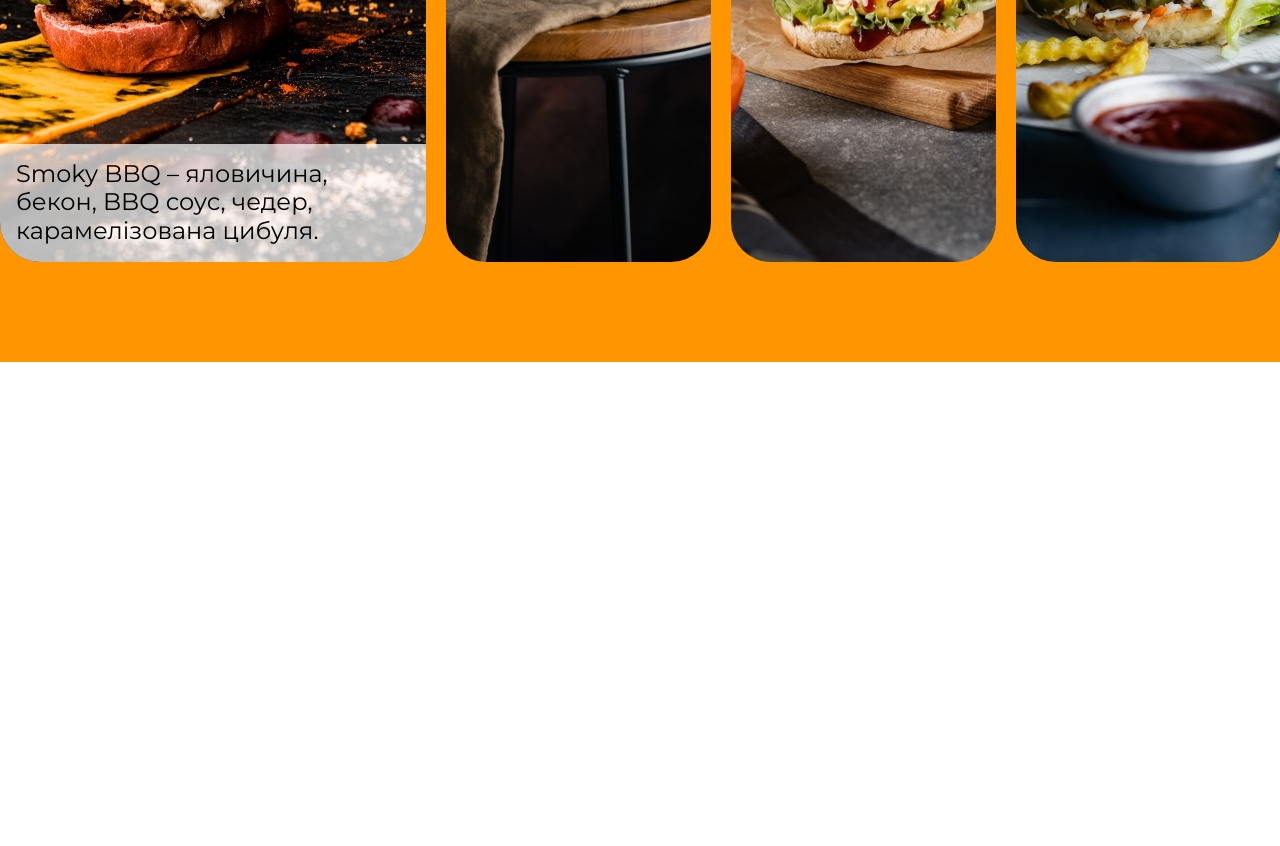
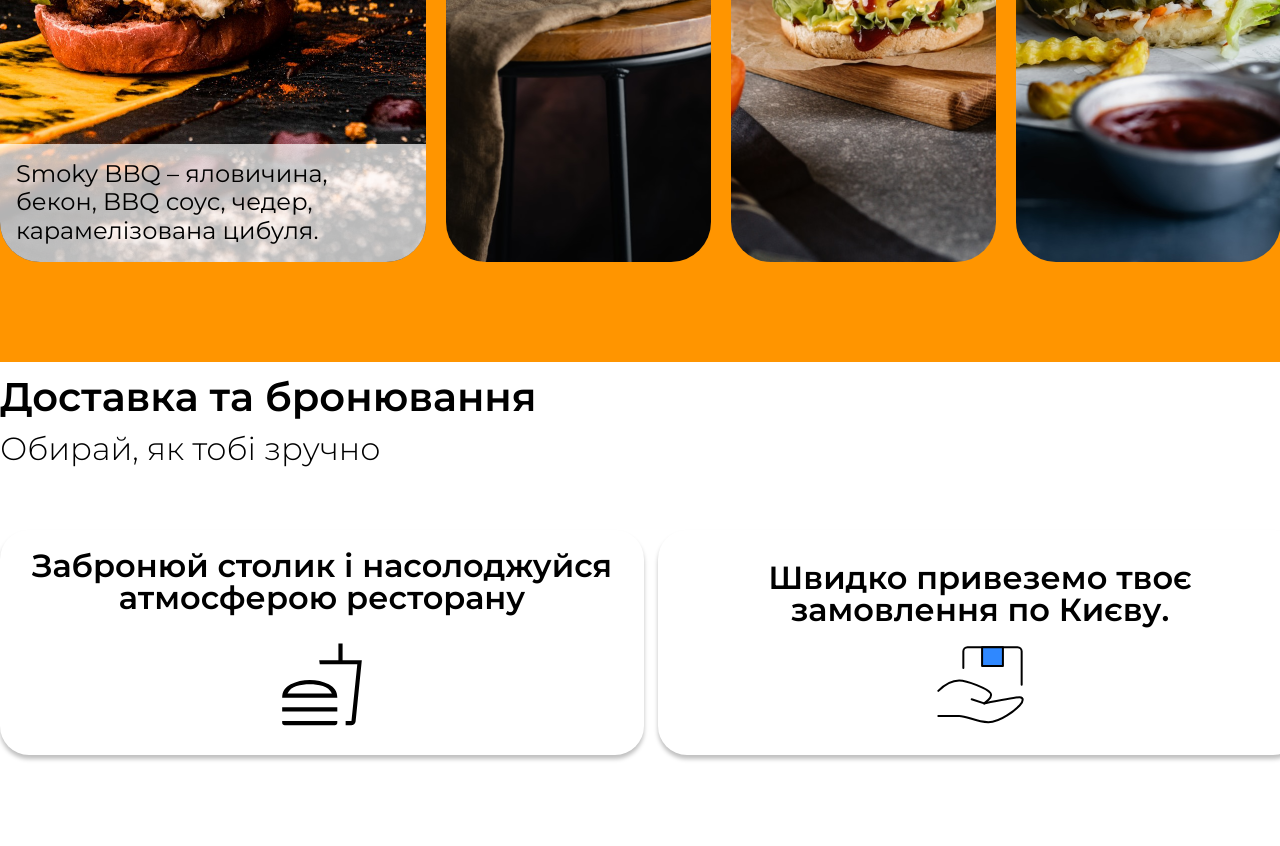
Before and after one commit to Danielgit1551/my_1step, a plain HTML site: page index.html in a window 1280 px wide. Shown: the part 1452-2298 px from the top of the page. Before the commit the page ends 1814 px from the top, so only its background shows below. Drawn offline with Linux system fonts and the light colour scheme; a web font is replaced by a local one.

Commit message:
delivery section

```diff
--- a/css/styles.css
+++ b/css/styles.css
@@ -43,7 +43,7 @@ body {
   border: none;
   margin-top: 112px;
 }
-.menu-section{
+.menu-section {
   padding-top: 268px;
   padding-bottom: 100px;
   background-color: #ff9500;
@@ -52,7 +52,8 @@ body {
   display: flex;
   gap: 20px;
 }
-.menu-box-item, .menu-box-item-img {
+.menu-box-item,
+.menu-box-item-img {
   max-height: 640px;
   border-radius: 40px;
   position: relative;
@@ -68,3 +69,37 @@ body {
   font-size: 24px;
   line-height: 120%;
 }
+.delivery {
+  padding-top: 15px;
+  padding-bottom: 91px;
+}
+.delivery-tittle {
+  margin-bottom: 16px;
+  font-size: 40px;
+  font-weight: 501;
+}
+.delivery-text {
+  margin-bottom: 65px;
+  font-size: 32px;
+  font-weight: 370;
+}
+.delivery-frame {
+  display: flex;
+  gap: 14px;
+}
+.delivery-frame-item {
+  width: 100%;
+  border-radius: 29px;
+  box-shadow: 0px 4px 4px 0px #00000040;
+  padding: 20px;
+  display: flex;
+  flex-direction: column;
+  gap: 20px;
+  justify-content: center;
+  align-items: center;
+}
+.delivery-frame-text {
+  font-weight: 600;
+  font-size: 32px;
+  text-align: center;
+}
--- a/index.html
+++ b/index.html
@@ -42,25 +42,53 @@
       <section class="menu-section">
         <div class="menu-box container">
           <div class="menu-box-item">
-            <img src="/img/photo_2025-04-10_19-36-30.jpg" alt="" class="menu-box-item-img">
+            <img
+              src="/img/photo_2025-04-10_19-36-30.jpg"
+              alt=""
+              class="menu-box-item-img"
+            />
             <div class="menu-box-item-content">
               <p>
                 Smoky BBQ – яловичина, бекон, BBQ соус, чедер, карамелізована
                 цибуля.
               </p>
-              </div>
             </div>
-          <div class="menu-box-item">
-            <img src="/img/card 2.png" alt="" class="menu-box-item-img">
           </div>
           <div class="menu-box-item">
-            <img src="/img/card 3.png" alt="" class="menu-box-item-img">
+            <img src="/img/card 2.png" alt="" class="menu-box-item-img" />
           </div>
           <div class="menu-box-item">
-            <img src="/img/card 4.png" alt="" class="menu-box-item-img">
+            <img src="/img/card 3.png" alt="" class="menu-box-item-img" />
+          </div>
+          <div class="menu-box-item">
+            <img src="/img/card 4.png" alt="" class="menu-box-item-img" />
+          </div>
+        </div>
+      </section>
+      <section class="delivery container">
+        <h2 class="delivery-tittle">Доставка та бронювання</h2>
+        <p class="delivery-text">Обирай, як тобі зручно</p>
+        <div class="delivery-frame">
+          <div class="delivery-frame-item">
+            <p class="delivery-frame-text">
+              Забронюй столик і насолоджуйся атмосферою ресторану
+            </p>
+            <img
+              src="/img/material-symbols-light_fastfood-outline.svg"
+              alt="van"
+            />
+          </div>
+          <div class="delivery-frame-item">
+            <p class="delivery-frame-text">
+              Швидко привеземо твоє замовлення по Києву.
+            </p>
+            <img src="/img/Group.svg" alt="hand" />
           </div>
         </div>
       </section>
     </main>
+    <footer class="dungeon">
+
+    </footer>
   </body>
 </html>
```
Also changed, not shown: img/Group.svg (added), img/material-symbols-light_fastfood-outline.svg (added).
